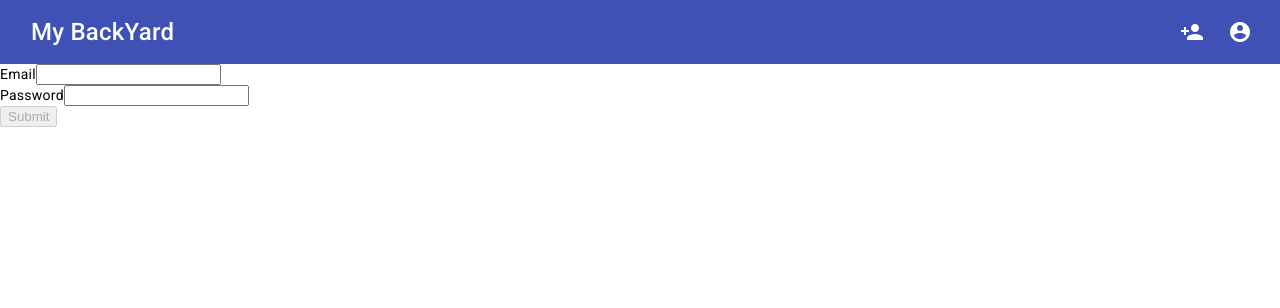
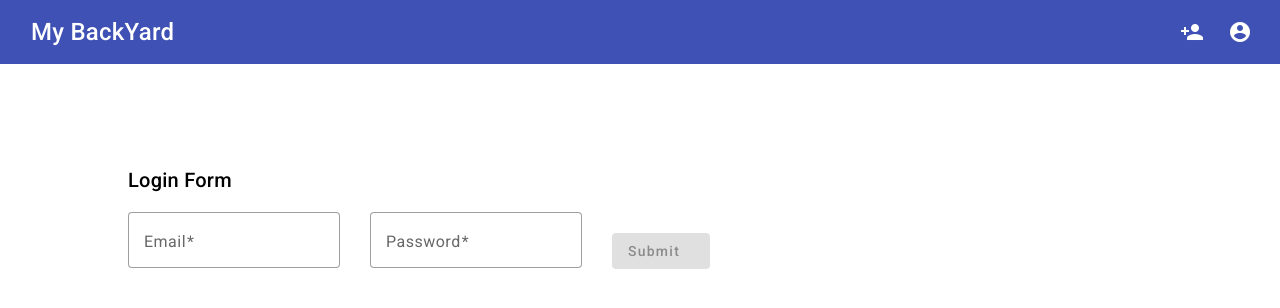
Before and after one commit to marcuslull/MBYAngular, an Angular app: page /login in a window 1280 px wide. Shown: the top 308 px of the page. Built offline with nearby package versions, Linux system fonts and the light colour scheme.

Commit message:
style for login page

```diff
--- a/src/app/login/login.component.css
+++ b/src/app/login/login.component.css
@@ -0,0 +1,22 @@
+.loginContainer {
+  margin-top: 100px;
+  margin-left: 10%;
+  margin-right: 10%;
+  display: inline-block;
+}
+
+.loginForm {
+  display: flex;
+  flex-flow: row wrap;
+  align-items: center;
+}
+
+.loginForm > * {
+  padding-right: 30px;
+}
+
+.loginError {
+  font-size: large;
+  color: indianred;
+  margin-top: 20px;
+}
--- a/src/app/login/login.component.html
+++ b/src/app/login/login.component.html
@@ -1,23 +1,26 @@
-<form (ngSubmit)="onSubmit()" [formGroup]="loginForm">
+<div class="loginContainer">
 
-  <div>
-    <label for="email">Email</label>
-    <input formControlName="email" id="email" type="email">
-    <div *ngIf="loginForm.get('email')?.invalid && loginForm.get('email')?.touched">
-      Email is required and must use conventional form
-    </div>
-  </div>
+  <h2>Login Form</h2>
 
-  <div>
-    <label for="password">Password</label>
-    <input formControlName="password" id="password" type="password">
-    <div *ngIf="loginForm.get('password')?.invalid && loginForm.get('password')?.touched">
-      Password is required
-    </div>
-  </div>
+  <form (ngSubmit)="onSubmit()" [formGroup]="loginForm" class="loginForm">
 
-  <button [disabled]="loginForm.invalid" type="submit">Submit</button>
+    <mat-form-field appearance="outline">
+      <mat-label for="loginEmail">Email</mat-label>
+      <input formControlName="loginEmail" id="loginEmail" matInput type="email">
+      <mat-icon matSuffix>email</mat-icon>
+      <mat-hint></mat-hint>
+    </mat-form-field>
 
-  <div *ngIf="errorMessage">{{ errorMessage }}</div>
+    <mat-form-field appearance="outline">
+      <mat-label for="loginPassword">Password</mat-label>
+      <input formControlName="loginPassword" id="loginPassword" matInput type="password">
+      <mat-icon matSuffix>password</mat-icon>
+      <mat-hint></mat-hint>
+    </mat-form-field>
 
-</form>
+    <button [disabled]="loginForm.invalid" class="loginButton" color="primary" mat-raised-button type="submit">Submit
+    </button>
+
+  </form>
+  <div *ngIf="errorMessage" class="loginError">{{ errorMessage }}</div>
+</div>
--- a/src/app/login/login.component.ts
+++ b/src/app/login/login.component.ts
@@ -4,13 +4,23 @@ import {FormBuilder, FormGroup, ReactiveFormsModule, Validators} from "@angular/
 import {NgIf} from "@angular/common";
 import {Router} from "@angular/router";
 import {JwtAuthenticationService} from "../authentication/jwt-authentication.service";
+import {MatError, MatFormField, MatHint, MatInput, MatLabel} from "@angular/material/input";
+import {MatIcon} from "@angular/material/icon";
+import {MatButton} from "@angular/material/button";
 
 @Component({
   selector: 'app-login',
   standalone: true,
   imports: [
     NgIf,
-    ReactiveFormsModule
+    ReactiveFormsModule,
+    MatInput,
+    MatFormField,
+    MatIcon,
+    MatError,
+    MatLabel,
+    MatHint,
+    MatButton
   ],
   templateUrl: './login.component.html',
   styleUrl: './login.component.css'
@@ -29,14 +39,14 @@ export class LoginComponent implements OnInit {
 
   ngOnInit(): void {
     this.loginForm = this.formBuilder.group({
-      email: ['', [Validators.required, Validators.email]],
-      password: ['', Validators.required]
+      loginEmail: ['', [Validators.required, Validators.email]],
+      loginPassword: ['', Validators.required]
     });
   }
 
   onSubmit(): void {
     if (this.loginForm.valid) {
-      this.loginService.login(this.loginForm.value.email, this.loginForm.value.password).subscribe({
+      this.loginService.login(this.loginForm.value.loginEmail, this.loginForm.value.loginPassword).subscribe({
         next: (body) => {
           this.jwtAuthenticationService.setJwtToken(body);
           this.router.navigate(["/home"])
```
